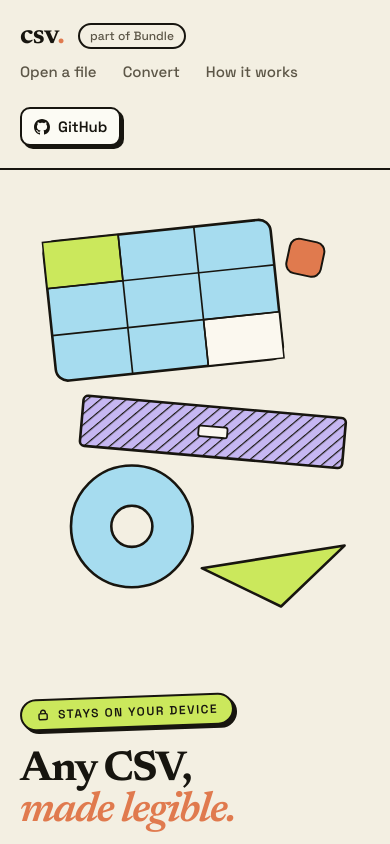
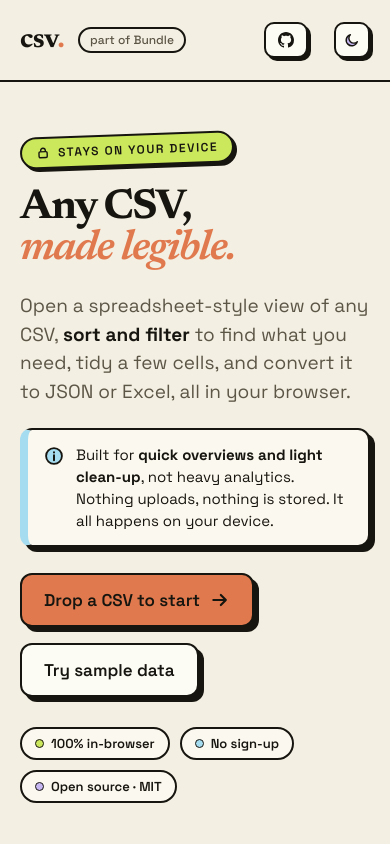
Before and after one commit to 3141roy/csv-tools, a SvelteKit app: page / in a window 390 px wide. Shown: the top 844 px of the page. Built offline with nearby package versions, Linux system fonts and the light colour scheme.

Commit message:
fix landing page and theme

```diff
--- a/src/lib/styles/global.css
+++ b/src/lib/styles/global.css
@@ -5,12 +5,23 @@
 	box-sizing: border-box;
 }
 
+:root {
+	color-scheme: light;
+}
+
 body {
 	margin: 0;
 	font-family: var(--font-sans);
 	color: var(--ink);
-	background: var(--paper);
+	background: var(--desk);
 	-webkit-font-smoothing: antialiased;
+	padding: 2.5rem 1.5rem;
+}
+
+@media (max-width: 640px) {
+	body {
+		padding: 0;
+	}
 }
 
 a {
--- a/src/routes/+page.svelte
+++ b/src/routes/+page.svelte
@@ -1,3 +1,26 @@
+<script lang="ts">
+	import { onMount } from 'svelte';
+
+	// Lives here because this is the only route so far. Once the editor and
+	// convert routes exist, move this to +layout.svelte so the toggle and
+	// the stored preference are shared across the whole app.
+	let theme = $state<'light' | 'dark'>('light');
+
+	onMount(() => {
+		const stored = localStorage.getItem('theme');
+		theme = stored === 'dark' ? 'dark' : 'light';
+	});
+
+	$effect(() => {
+		document.documentElement.dataset.theme = theme;
+	});
+
+	function toggleTheme() {
+		theme = theme === 'dark' ? 'light' : 'dark';
+		localStorage.setItem('theme', theme);
+	}
+</script>
+
 <svelte:head>
 	<title>csv.bundle.tools: Any CSV, made legible</title>
 </svelte:head>
@@ -10,17 +33,45 @@
 			<a class="pill" href="https://bundle.tools">part of Bundle</a>
 		</div>
 		<div class="nav-links">
-			<span>Open a file</span>
-			<span>Convert</span>
-			<span>How it works</span>
+			<span class="nav-link-text">Open a file</span>
+			<span class="nav-link-text">Convert</span>
+			<span class="nav-link-text">How it works</span>
 			<a class="gh-btn" href="https://github.com/3141roy/csv-tools">
 				<svg width="16" height="16" viewBox="0 0 16 16" fill="var(--ink)">
 					<path
 						d="M8 0C3.58 0 0 3.58 0 8c0 3.54 2.29 6.53 5.47 7.59.4.07.55-.17.55-.38 0-.19-.01-.82-.01-1.49-2.01.37-2.53-.49-2.69-.94-.09-.23-.48-.94-.82-1.13-.28-.15-.68-.52-.01-.53.63-.01 1.08.58 1.23.82.72 1.21 1.87.87 2.33.66.07-.52.28-.87.51-1.07-1.78-.2-3.64-.89-3.64-3.95 0-.87.31-1.59.82-2.15-.08-.2-.36-1.02.08-2.12 0 0 .67-.21 2.2.82.64-.18 1.32-.27 2-.27.68 0 1.36.09 2 .27 1.53-1.04 2.2-.82 2.2-.82.44 1.1.16 1.92.08 2.12.51.56.82 1.27.82 2.15 0 3.07-1.87 3.75-3.65 3.95.29.25.54.73.54 1.48 0 1.07-.01 1.93-.01 2.2 0 .21.15.46.55.38A8.013 8.013 0 0 0 16 8c0-4.42-3.58-8-8-8z"
 					/>
 				</svg>
-				GitHub
+				<span class="gh-label">GitHub</span>
 			</a>
+			<button
+				type="button"
+				class="theme-toggle"
+				onclick={toggleTheme}
+				aria-label={theme === 'dark' ? 'Switch to light mode' : 'Switch to dark mode'}
+			>
+				{#if theme === 'dark'}
+					<svg width="16" height="16" viewBox="0 0 24 24" fill="none">
+						<circle cx="12" cy="12" r="4.5" stroke="var(--ink)" stroke-width="2.2" />
+						<path
+							d="M12 2.5v2.5M12 19v2.5M21.5 12H19M5 12H2.5M18.4 5.6l-1.8 1.8M7.4 16.6l-1.8 1.8M18.4 18.4l-1.8-1.8M7.4 7.4 5.6 5.6"
+							stroke="var(--ink)"
+							stroke-width="2.2"
+							stroke-linecap="round"
+						/>
+					</svg>
+				{:else}
+					<svg width="16" height="16" viewBox="0 0 24 24" fill="none">
+						<path
+							d="M20 14.5A8.5 8.5 0 1 1 9.5 4a7 7 0 0 0 10.5 10.5z"
+							fill="var(--lav)"
+							stroke="var(--ink)"
+							stroke-width="2.2"
+							stroke-linejoin="round"
+						/>
+					</svg>
+				{/if}
+			</button>
 		</div>
 	</nav>
 
@@ -29,8 +80,8 @@
 		<div class="hero-left">
 			<div class="kicker">
 				<svg width="14" height="14" viewBox="0 0 24 24" fill="none">
-					<rect x="5" y="10" width="14" height="10" rx="2" fill="none" stroke="var(--ink)" stroke-width="2.4" />
-					<path d="M8 10V8a4 4 0 0 1 8 0v2" fill="none" stroke="var(--ink)" stroke-width="2.4" />
+					<rect x="5" y="10" width="14" height="10" rx="2" fill="none" stroke="var(--ink-on-accent)" stroke-width="2.4" />
+					<path d="M8 10V8a4 4 0 0 1 8 0v2" fill="none" stroke="var(--ink-on-accent)" stroke-width="2.4" />
 				</svg>
 				STAYS ON YOUR DEVICE
 			</div>
@@ -47,7 +98,7 @@
 			<div class="callout">
 				<svg width="20" height="20" viewBox="0 0 24 24" fill="none" class="callout-icon">
 					<circle cx="12" cy="12" r="9.5" fill="var(--sky)" stroke="var(--ink)" stroke-width="2.2" />
-					<path d="M12 7.6v.2M12 11v6" stroke="var(--ink)" stroke-width="2.4" stroke-linecap="round" />
+					<path d="M12 7.6v.2M12 11v6" stroke="var(--ink-on-accent)" stroke-width="2.4" stroke-linecap="round" />
 				</svg>
 				<div>
 					Built for <b>quick overviews and light clean-up</b>, not heavy analytics. Nothing uploads,
@@ -61,7 +112,7 @@
 					<svg width="20" height="20" viewBox="0 0 24 24" fill="none">
 						<path
 							d="M4 12h15M13 6l6 6-6 6"
-							stroke="var(--ink)"
+							stroke="var(--ink-on-accent)"
 							stroke-width="2.6"
 							stroke-linecap="round"
 							stroke-linejoin="round"
@@ -90,36 +141,36 @@
 				<defs>
 					<pattern id="hatch" width="11" height="11" patternUnits="userSpaceOnUse" patternTransform="rotate(45)">
 						<rect width="11" height="11" fill="var(--lav)" />
-						<line x1="0" y1="0" x2="0" y2="11" stroke="var(--ink)" stroke-width="3.2" />
+						<line x1="0" y1="0" x2="0" y2="11" stroke="var(--ink-on-accent)" stroke-width="3.2" />
 					</pattern>
 				</defs>
 
 				<g class="shape shape-square">
-					<rect x="352" y="24" width="46" height="46" rx="12" fill="var(--terra)" stroke="var(--ink)" stroke-width="2.6" />
+					<rect x="352" y="24" width="46" height="46" rx="12" fill="var(--terra)" stroke="var(--ink-on-accent)" stroke-width="2.6" />
 				</g>
 
 				<g class="shape shape-grid">
-					<rect x="46" y="8" width="300" height="184" rx="16" fill="var(--sky)" stroke="var(--ink)" stroke-width="3.4" />
-					<rect x="46" y="8" width="100" height="61" fill="var(--lime)" stroke="var(--ink)" stroke-width="2" />
-					<rect x="246" y="131" width="100" height="61" fill="var(--panel)" stroke="var(--ink)" stroke-width="2" />
-					<line x1="146" y1="8" x2="146" y2="192" stroke="var(--ink)" stroke-width="2.2" />
-					<line x1="246" y1="8" x2="246" y2="192" stroke="var(--ink)" stroke-width="2.2" />
-					<line x1="46" y1="69" x2="346" y2="69" stroke="var(--ink)" stroke-width="2.2" />
-					<line x1="46" y1="131" x2="346" y2="131" stroke="var(--ink)" stroke-width="2.2" />
+					<rect x="46" y="8" width="300" height="184" rx="16" fill="var(--sky)" stroke="var(--ink-on-accent)" stroke-width="3.4" />
+					<rect x="46" y="8" width="100" height="61" fill="var(--lime)" stroke="var(--ink-on-accent)" stroke-width="2" />
+					<rect x="246" y="131" width="100" height="61" fill="var(--panel)" stroke="var(--ink-on-accent)" stroke-width="2" />
+					<line x1="146" y1="8" x2="146" y2="192" stroke="var(--ink-on-accent)" stroke-width="2.2" />
+					<line x1="246" y1="8" x2="246" y2="192" stroke="var(--ink-on-accent)" stroke-width="2.2" />
+					<line x1="46" y1="69" x2="346" y2="69" stroke="var(--ink-on-accent)" stroke-width="2.2" />
+					<line x1="46" y1="131" x2="346" y2="131" stroke="var(--ink-on-accent)" stroke-width="2.2" />
 				</g>
 
 				<g class="shape shape-band">
-					<rect x="70" y="248" width="346" height="66" rx="6" fill="url(#hatch)" stroke="var(--ink)" stroke-width="3.4" />
-					<rect x="224" y="274" width="38" height="14" rx="3" fill="var(--panel)" stroke="var(--ink)" stroke-width="2.4" />
+					<rect x="70" y="248" width="346" height="66" rx="6" fill="url(#hatch)" stroke="var(--ink-on-accent)" stroke-width="3.4" />
+					<rect x="224" y="274" width="38" height="14" rx="3" fill="var(--panel)" stroke="var(--ink-on-accent)" stroke-width="2.4" />
 				</g>
 
 				<g class="shape shape-donut">
-					<circle cx="165" cy="392" r="80" fill="var(--sky)" stroke="var(--ink)" stroke-width="3.4" />
-					<circle cx="165" cy="392" r="27" fill="var(--paper)" stroke="var(--ink)" stroke-width="3.4" />
+					<circle cx="165" cy="392" r="80" fill="var(--sky)" stroke="var(--ink-on-accent)" stroke-width="3.4" />
+					<circle cx="165" cy="392" r="27" fill="var(--paper)" stroke="var(--ink-on-accent)" stroke-width="3.4" />
 				</g>
 
 				<g class="shape shape-chevron">
-					<path d="M255 452h190l-95 66z" fill="var(--lime)" stroke="var(--ink)" stroke-width="3.4" stroke-linejoin="round" />
+					<path d="M255 452h190l-95 66z" fill="var(--lime)" stroke="var(--ink-on-accent)" stroke-width="3.4" stroke-linejoin="round" />
 				</g>
 			</svg>
 		</div>
@@ -135,9 +186,9 @@
 				<div class="card-top">
 					<div class="card-icon sky">
 						<svg width="24" height="24" viewBox="0 0 24 24" fill="none">
-							<rect x="3" y="4" width="18" height="16" rx="2" stroke="var(--ink)" stroke-width="2.2" />
-							<line x1="3" y1="10" x2="21" y2="10" stroke="var(--ink)" stroke-width="2.2" />
-							<line x1="9" y1="10" x2="9" y2="20" stroke="var(--ink)" stroke-width="2.2" />
+							<rect x="3" y="4" width="18" height="16" rx="2" stroke="var(--ink-on-accent)" stroke-width="2.2" />
+							<line x1="3" y1="10" x2="21" y2="10" stroke="var(--ink-on-accent)" stroke-width="2.2" />
+							<line x1="9" y1="10" x2="9" y2="20" stroke="var(--ink-on-accent)" stroke-width="2.2" />
 						</svg>
 					</div>
 					<span class="card-num">1</span>
@@ -150,7 +201,7 @@
 				<div class="card-top">
 					<div class="card-icon lime">
 						<svg width="24" height="24" viewBox="0 0 24 24" fill="none">
-							<path d="M4 20l4-1L19 8a2.1 2.1 0 0 0-3-3L5 16l-1 4z" stroke="var(--ink)" stroke-width="2.2" stroke-linejoin="round" />
+							<path d="M4 20l4-1L19 8a2.1 2.1 0 0 0-3-3L5 16l-1 4z" stroke="var(--ink-on-accent)" stroke-width="2.2" stroke-linejoin="round" />
 						</svg>
 					</div>
 					<span class="card-num">2</span>
@@ -165,7 +216,7 @@
 						<svg width="24" height="24" viewBox="0 0 24 24" fill="none">
 							<path
 								d="M7 8l-4 4 4 4M17 8l4 4-4 4M14 4l-4 16"
-								stroke="var(--ink)"
+								stroke="var(--ink-on-accent)"
 								stroke-width="2.2"
 								stroke-linecap="round"
 								stroke-linejoin="round"
@@ -191,6 +242,18 @@
 	.page {
 		max-width: 1440px;
 		margin: 0 auto;
+		background: var(--paper);
+		border: 2px solid var(--ink);
+		border-radius: 20px;
+		box-shadow: var(--shadow-hard-lg);
+		overflow: hidden;
+	}
+	@media (max-width: 640px) {
+		.page {
+			border: none;
+			border-radius: 0;
+			box-shadow: none;
+		}
 	}
 
 	/* NAV */
@@ -246,6 +309,24 @@
 		box-shadow: var(--shadow-hard-sm);
 		background: var(--panel-2);
 	}
+	.theme-toggle {
+		display: flex;
+		align-items: center;
+		justify-content: center;
+		width: 36px;
+		height: 36px;
+		flex: none;
+		border: var(--border-w) solid var(--ink);
+		border-radius: 10px;
+		box-shadow: var(--shadow-hard-sm);
+		background: var(--panel-2);
+		cursor: pointer;
+		transition: transform 0.08s ease, box-shadow 0.08s ease;
+	}
+	.theme-toggle:hover {
+		transform: translate(1px, 1px);
+		box-shadow: var(--shadow-press-sm);
+	}
 
 	/* HERO */
 	.hero {
@@ -267,7 +348,7 @@
 		font-size: 12px;
 		font-weight: 600;
 		letter-spacing: 1.5px;
-		color: var(--ink);
+		color: var(--ink-on-accent);
 		background: var(--lime);
 		border: var(--border-w) solid var(--ink);
 		border-radius: 999px;
@@ -339,10 +420,11 @@
 	}
 	.btn:hover {
 		transform: translate(2px, 2px);
-		box-shadow: 3px 3px 0 var(--ink);
+		box-shadow: var(--shadow-press);
 	}
 	.btn-primary {
 		background: var(--terra);
+		color: var(--ink-on-accent);
 	}
 	.btn-secondary {
 		background: var(--panel-2);
@@ -497,7 +579,7 @@
 		background: var(--panel);
 		border: var(--border-w) solid var(--ink);
 		border-radius: 16px;
-		box-shadow: 6px 6px 0 var(--ink);
+		box-shadow: var(--shadow-hard-lg);
 		padding: 22px;
 		display: flex;
 		flex-direction: column;
@@ -561,12 +643,38 @@
 		color: var(--ink);
 	}
 
-	@media (max-width: 900px) {
+	/* Below this the totem has nowhere good to sit: too narrow to read as a
+	   composition, but not narrow enough to justify going full width, so it
+	   just leaves blank space under itself. Drop it and let the text column
+	   be the whole hero, centered so it reads as a deliberate single column
+	   rather than a two-column layout with an empty half. */
+	@media (max-width: 1180px) {
 		.hero {
 			grid-template-columns: 1fr;
 		}
 		.hero-right {
-			order: -1;
+			display: none;
+		}
+		.hero-left {
+			max-width: 640px;
+			margin: 0 auto;
+		}
+	}
+
+	/* Below this there's no room for nav text links plus a labeled GitHub
+	   button, so the nav compresses: links go first, then the button
+	   drops to icon-only. */
+	@media (max-width: 800px) {
+		.nav-link-text {
+			display: none;
+		}
+		.hand-note {
+			display: none;
+		}
+	}
+	@media (max-width: 640px) {
+		.gh-label {
+			display: none;
 		}
 	}
 </style>
```
Also changed, not shown: src/lib/styles/design-tokens.css.
